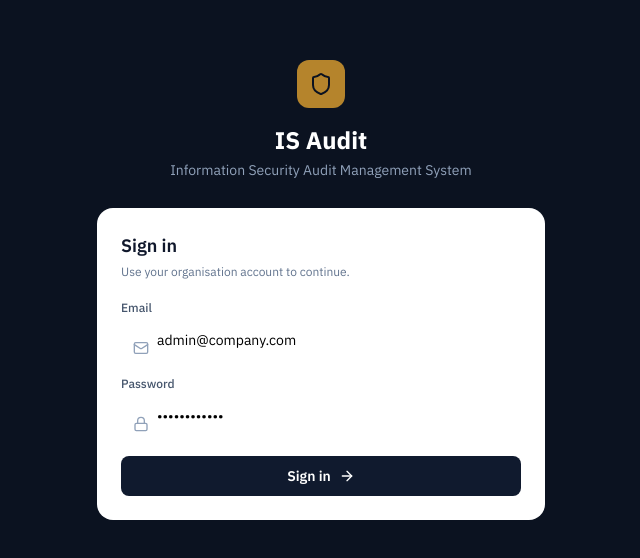
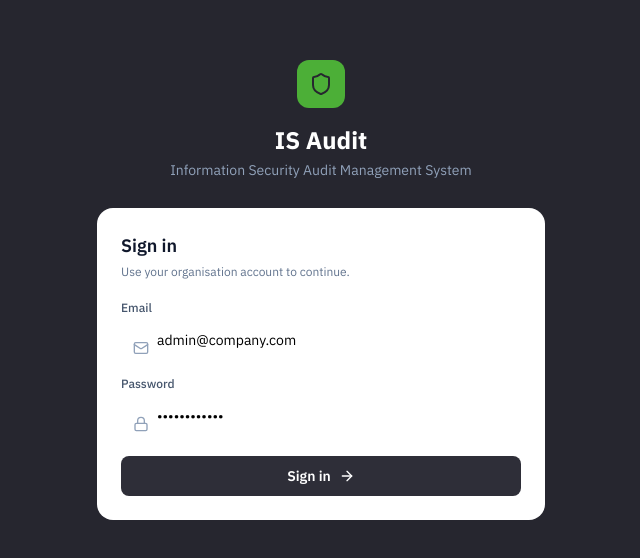
Before and after one commit to GautamAdhish/IS-Audit, a React (Vite) app in the folder client/: page /is-audit/login in a window 1280 px wide. Shown: the part 110-668 px from the top of the page, without its empty margins (319-959 px from the left). Built offline with nearby package versions, Linux system fonts and the light colour scheme; no server answers.

Commit message:
Minor UI Update

```diff
--- a/client/src/components/dashboard/ComplianceChart.tsx
+++ b/client/src/components/dashboard/ComplianceChart.tsx
@@ -6,7 +6,7 @@ import {
 import Card, { CardHeader, CardBody } from '../common/Card';
 
 const getBarColor = (value: number): string => {
-  if (value >= 85) return '#10b981';
+  if (value >= 85) return '#4caf37';
   if (value >= 70) return '#f59e0b';
   return '#ef4444';
 };
--- a/client/src/components/dashboard/NcTrendChart.tsx
+++ b/client/src/components/dashboard/NcTrendChart.tsx
@@ -20,7 +20,7 @@ const NcTrendChart: React.FC<{data?: any[]}> = ({data = []}) => (
           <Legend wrapperStyle={{ fontSize: 11 }} />
           <Line type="monotone" dataKey="major"       stroke="#ef4444" strokeWidth={2} dot={{ r: 3 }} name="Major NC"      />
           <Line type="monotone" dataKey="minor"       stroke="#f59e0b" strokeWidth={2} dot={{ r: 3 }} name="Minor NC"      />
-          <Line type="monotone" dataKey="observation" stroke="#3b82f6" strokeWidth={2} dot={{ r: 3 }} name="Observation"   />
+          <Line type="monotone" dataKey="observation" stroke="#383842" strokeWidth={2} dot={{ r: 3 }} name="Observation"   />
         </LineChart>
       </ResponsiveContainer>
     </CardBody>
--- a/client/src/components/layout/Header.tsx
+++ b/client/src/components/layout/Header.tsx
@@ -41,7 +41,7 @@ const Header: React.FC<HeaderProps> = ({ onMenuToggle }) => {
 
     {/* Avatar */}
     <div className="flex items-center gap-2 pl-2 border-l border-slate-200">
-      <div className="w-8 h-8 rounded-full bg-ink-800 flex items-center justify-center text-white">
+      <div className="w-8 h-8 rounded-full bg-brass-500 flex items-center justify-center text-white">
         <User className="w-4 h-4" />
       </div>
       <div className="hidden sm:block">
--- a/client/src/components/layout/Sidebar.tsx
+++ b/client/src/components/layout/Sidebar.tsx
@@ -1,9 +1,10 @@
 import React from 'react';
 import { NavLink } from 'react-router-dom';
+import { useAuth } from '../../context/AuthContext';
 import {
   LayoutDashboard, BookOpen, ClipboardList, CheckSquare,
   AlertTriangle, Target, ShieldAlert, FolderOpen,
-  BarChart2, Users, Settings, Shield,
+  BarChart2, Users, Settings, User,
   ChevronLeft, ChevronRight,
 } from 'lucide-react';
 
@@ -26,7 +27,10 @@ interface SidebarProps {
   onToggle: () => void;
 }
 
-const Sidebar: React.FC<SidebarProps> = ({ collapsed, onToggle }) => (
+const Sidebar: React.FC<SidebarProps> = ({ collapsed, onToggle }) => {
+  const { user } = useAuth();
+
+  return (
   <aside
     className={`
       h-full bg-ink-950 flex flex-col transition-all duration-300
@@ -34,15 +38,15 @@ const Sidebar: React.FC<SidebarProps> = ({ collapsed, onToggle }) => (
       ${collapsed ? 'lg:w-16' : 'lg:w-60'}
     `}
   >
-    {/* Logo */}
-    <div className="flex items-center gap-3 px-4 py-4 border-b border-white/8 shrink-0">
-      <div className="w-8 h-8 rounded-md bg-brass-500 flex items-center justify-center shrink-0">
-        <Shield className="w-4 h-4 text-ink-950" />
+    {/* Profile header — circular green avatar like the reference dashboard */}
+    <div className={`flex flex-col items-center text-center px-4 pt-7 pb-6 border-b border-white/8 shrink-0 ${collapsed ? 'px-2 pt-4 pb-4' : ''}`}>
+      <div className={`rounded-full bg-brass-500 flex items-center justify-center shrink-0 ${collapsed ? 'w-9 h-9' : 'w-20 h-20'}`}>
+        <User className={collapsed ? 'w-4 h-4 text-white' : 'w-10 h-10 text-white'} />
       </div>
       {!collapsed && (
-        <div className="min-w-0">
-          <p className="text-xs font-semibold text-white leading-none truncate tracking-tight">IS Audit</p>
-          <p className="text-[10px] text-slate-400 leading-none mt-1 truncate uppercase tracking-wider">Management System</p>
+        <div className="min-w-0 mt-3">
+          <p className="text-sm font-bold text-white leading-tight truncate tracking-tight uppercase">{user?.name || 'IS Audit'}</p>
+          <p className="text-[10px] text-slate-400 leading-none mt-1.5 truncate uppercase tracking-wider">{user?.role || 'Management System'}</p>
         </div>
       )}
     </div>
@@ -57,7 +61,7 @@ const Sidebar: React.FC<SidebarProps> = ({ collapsed, onToggle }) => (
           className={({ isActive }) =>
             `relative flex items-center gap-3 px-3 py-2.5 rounded-md text-[13px] font-medium transition-colors duration-150
             ${isActive
-              ? 'bg-white/8 text-white'
+              ? 'bg-white/8 text-brass-400'
               : 'text-slate-400 hover:bg-white/5 hover:text-white'
             }
             ${collapsed ? 'justify-center' : ''}`
@@ -87,6 +91,7 @@ const Sidebar: React.FC<SidebarProps> = ({ collapsed, onToggle }) => (
       </button>
     </div>
   </aside>
-);
+  );
+};
 
 export default Sidebar;
--- a/client/src/index.css
+++ b/client/src/index.css
@@ -2,28 +2,31 @@
 @import "tailwindcss";
 
 /*
-  Brand palette — deep ink/navy + a brass accent instead of the
-  default Tailwind blue. Navy + brass reads like a compliance/audit
-  tool rather than a generic SaaS dashboard.
+  Brand palette — charcoal + a bright grass-green accent, matching the
+  dashboard reference. "ink" now names the charcoal scale and "brass"
+  names the green accent scale; kept these token names so every
+  component already referencing them repaints for free.
 */
+/* stylelint-disable unknownAtRules */
 @theme {
   --font-sans: "IBM Plex Sans", system-ui, -apple-system, "Segoe UI", sans-serif;
   --font-mono: "IBM Plex Mono", ui-monospace, Consolas, monospace;
 
-  --color-ink-950: #0b1220;
-  --color-ink-900: #101a2e;
-  --color-ink-800: #16233d;
-  --color-ink-700: #1d2f4f;
-  --color-ink-600: #294070;
-  --color-ink-500: #3a5590;
+  --color-ink-950: #26262f;
+  --color-ink-900: #2e2e38;
+  --color-ink-800: #383842;
+  --color-ink-700: #45454f;
+  --color-ink-600: #575763;
+  --color-ink-500: #6d6d7a;
 
-  --color-brass-50:  #fbf6ec;
-  --color-brass-100: #f3e7c9;
-  --color-brass-400: #c99a3f;
-  --color-brass-500: #b5842c;
-  --color-brass-600: #966c22;
-  --color-brass-700: #77551b;
+  --color-brass-50:  #eefbea;
+  --color-brass-100: #d8f5cd;
+  --color-brass-400: #74c948;
+  --color-brass-500: #4caf37;
+  --color-brass-600: #3c8c2c;
+  --color-brass-700: #2f6d23;
 }
+/* stylelint-enable unknownAtRules */
 
 @layer base {
   html {
@@ -34,7 +37,7 @@
     margin: 0;
     min-width: 320px;
     min-height: 100vh;
-    background: #f6f5f1;
+    background: #eff0f1;
     font-family: var(--font-sans);
     -webkit-font-smoothing: antialiased;
     -moz-osx-font-smoothing: grayscale;
```
